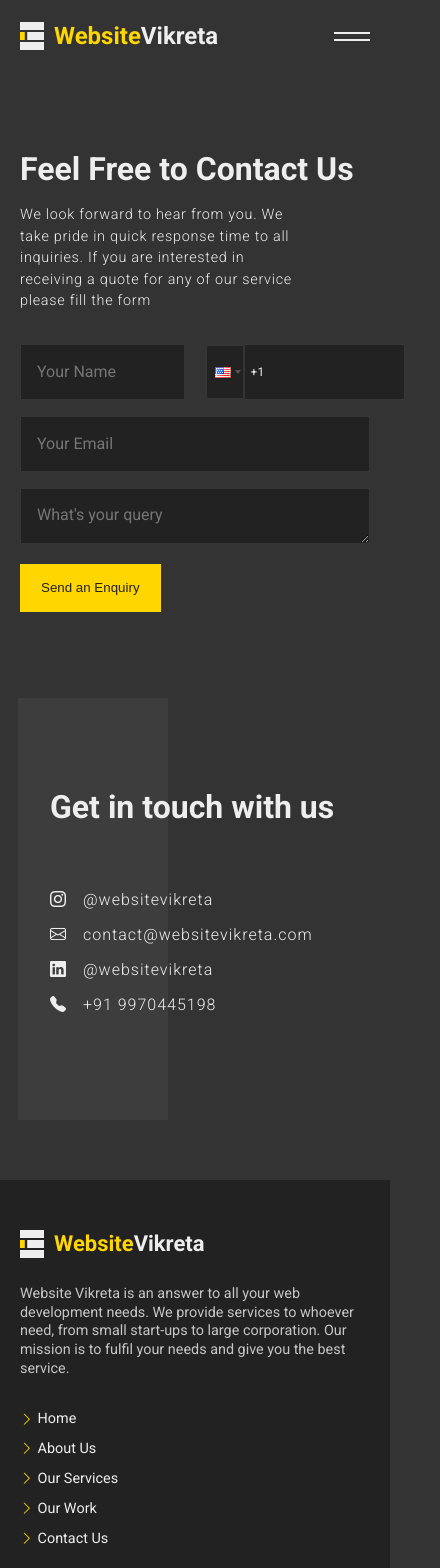
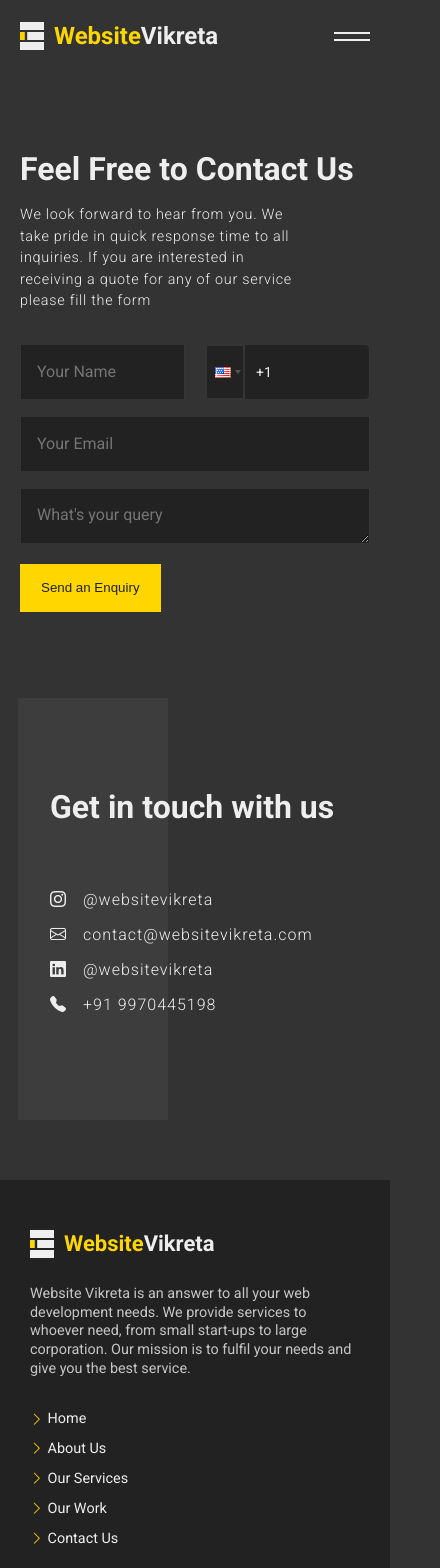
Before and after one commit to website-vikreta/website-vikreta.github.io, a React (Create React App) app: page /contact in a window 390 px wide. Shown: the top 1568 px of the page, 440 px wide, since content can reach past the window. Built offline with nearby package versions, Linux system fonts and the light colour scheme.

Commit message:
Bug: Fixing margin issue

```diff
--- a/src/components/Nav.js
+++ b/src/components/Nav.js
@@ -13,13 +13,16 @@ import LogoIcon from "../assets/LogoIcon.svg";
 
 
 const Nav = () => {
+   const location = useLocation();
 
    const unCheck = () => {
       document.querySelectorAll("#navToggle")[0].checked = false;
    }
+
    const scrollUp = () => {
-      window.scrollTo({ top: 0, left: 0, behavior: 'smooth' })
+      window.scrollTo({ top: 0, left: 0, behavior: 'smooth' });
    }
+
    const handleHomeClick = () => {
       if (location.pathname === "/") {
          scrollUp();
@@ -57,16 +60,15 @@ const Nav = () => {
                   </ul>
                   {/* Social Icons */}
                   <ul className="social-icons">
-                     <li className="social"><a href="https://www.instagram.com/websitevikreta/" target="_BLANK" rel="noreferrer"><i class="bi bi-instagram"></i></a></li>
-                     <li className="social"><a href="https://www.linkedin.com/company/websitevikreta/" target="_BLANK" rel="noreferrer"><i class="bi bi-linkedin"></i></a></li>
+                     <li className="social"><a href="https://www.instagram.com/websitevikreta/" target="_BLANK" rel="noreferrer"><i className="bi bi-instagram"></i></a></li>
+                     <li className="social"><a href="https://www.linkedin.com/company/websitevikreta/" target="_BLANK" rel="noreferrer"><i className="bi bi-linkedin"></i></a></li>
                   </ul>
                </div>
             </div>
          </nav>
          <NavbarCTA />
-
       </header>
-   )
+   );
 }
 
 export default Nav;
--- a/src/styles/partials/_components.scss
+++ b/src/styles/partials/_components.scss
@@ -345,7 +345,9 @@ body.navbar-cta-show .navbar-cta {
       color: $light;
       border: 1px solid map-get($map: $black-colors, $key: light);
       padding-left: 50px;
-      margin:35px;
+      width: 100%;
+      height: 3.5rem;
+
 
    }
 
@@ -364,7 +366,7 @@ body.navbar-cta-show .navbar-cta {
    }
 
    .country-list {
-      background-color: map-get($map: $black-colors, $key: dark);
+      background-color: map-get($map: $black-colors, $key: light);
       color: $light;
    }
 }
--- a/src/styles/partials/_responsive.scss
+++ b/src/styles/partials/_responsive.scss
@@ -1,13 +1,12 @@
-// Existing SCSS with adjustments for PhoneInput component responsiveness
-
-// Global components
+@media screen and (max-width: 1220px) {
+   // global components
    .container {
       max-width: initial;
       width: 100%;
       padding: 0 50px;
    }
 
-// Navigation bar
+   // navigation bar
    .navbar .container {
       padding: 1.5rem 50px;
    }
@@ -18,7 +17,7 @@
       }
    }
 
-// Services
+   // services
    .services .card-wrapper .card {
       max-width: 40%;
       padding-top: 75px;
@@ -28,84 +27,22 @@
       }
    }
 
-// Detailed work
+   // detailed work
    .detailed-work {
       .container {
          padding: 3rem 50px;
       }
    }
-
-// PhoneInput specific styles for consistency
-.react-tel-input {
-   .form-control {
-      width: 100%;
-      height: 3.5rem;
-      border-radius: 0;
-      @include dark-color-bg(dark);
-      border: 1px solid map-get($map: $black-colors, $key: light);
-      color: $light;
-      padding: 1rem;
-      font-size: 1rem;
-      font-family: inherit;
-
-      &:focus {
-         outline: none;
-         border-color: rgba(255, 214, 0, 0.5);
-      }
-   }
-
-   .flag-dropdown, .selected-flag {
-      background-color: map-get($map: $black-colors, $key: dark);
-      border: 1px solid map-get($map: $black-colors, $key: light);
-   }
-
-   .country-list {
-      background-color: map-get($map: $black-colors, $key: dark);
-      color: $light;
-   }
-}
-
-// Media queries for responsiveness
-
-@media screen and (max-width: 1220px) {
-   .container {
-      padding: 0 30px;
-   }
-
-   .navbar .container {
-      padding: 1.5rem 30px;
-   }
-
-   .navbar-cta .close {
-      right: 30px;
-   }
-
-   .services .card-wrapper .card {
-      max-width: 50%;
-      padding-top: 60px;
-
-      img {
-         max-width: 50%;
-      }
-   }
-
-   .detailed-work .container {
-      padding: 3rem 30px;
-   }
-
-   .react-tel-input .form-control {
-      font-size: 0.9rem;
-      padding: 0.8rem;
-   }
 }
 
 @media screen and (max-width: 1100px) {
+   // our work
    .our-work {
-      padding: 100px 0;
+      padding: 120px 0;
    }
 
    .gallery-grid {
-      margin-top: 40px !important;
+      margin-top: 50px !important;
       grid-template-columns: 1fr 1fr 1fr !important;
    }
 
@@ -114,23 +51,22 @@
       gap: 0.5rem;
       align-items: flex-start;
    }
-
-   .react-tel-input .form-control {
-      font-size: 0.8rem;
-      padding: 0.7rem;
-   }
 }
 
 @media screen and (max-width: 992px) {
+   // global styles
    .container {
-      padding: 0 20px;
+      padding: 0 30px;
    }
 
-   .navbar .container {
-      padding: 1.5rem 20px;
+   // navigation bar
+   .navbar {
+      .container {
+         padding: 1.5rem 30px;
       }
 
-   .navbar .toggle-btn {
+      // toggle
+      .toggle-btn {
          display: block;
          width: 40px;
          height: 40px;
@@ -186,7 +122,7 @@
          .social-icons {
             margin-left: initial;
             font-size: 1.5rem;
-         margin: 20px;
+
          }
       }
 
@@ -194,23 +130,24 @@
          width: 100%;
          @include flex-between;
       }
+   }
 
    .navbar-cta {
       top: 5.5rem;
-
       .container {
          flex-direction: column !important;
          gap: 0.25rem;
          padding-inline: 50px;
          text-align: center;
       }
-
       .close {
-         right: 20px;
+         right: 30px;
       }
    }
 
+   // Home Page
    .hero {
+      // .title{}
       .hero-image {
          display: none;
       }
@@ -227,9 +164,10 @@
       }
    }
 
-   .about-us .wrapper {
+   .about-us {
+      .wrapper {
          .right {
-         padding-right: 20px;
+            padding-right: 30px;
             gap: 1.5rem;
          }
 
@@ -241,12 +179,17 @@
             width: 60%;
          }
       }
+   }
 
-   .testimonials .review {
+   .testimonials {
+      .review {
          font-size: 0.9rem !important;
       }
+   }
 
-   .hire-us .right {
+   // /hire-us
+   .hire-us {
+      .right {
          flex-direction: column;
 
          a {
@@ -254,70 +197,54 @@
             text-align: center;
          }
       }
-
+   }
+   // footer
    .footer {
       text-align: center;
       padding: 0;
-
       .container {
-         padding: 3rem 20px 2rem 20px;
+         padding: 3rem 30px 2rem 30px;
          flex-direction: column;
          gap: 2rem;
       }
-
       .left {
          width: 100%;
          text-align: left;
-
          .des {
             font-size: 0.9rem;
          }
       }
-
       .right {
          width: 100%;
-
          .quickLinks {
             text-align: left;
             display: grid;
             grid-template-columns: 1fr;
-
             .link {
                justify-content: flex-start;
             }
 
             gap: 0.8rem;
-
             .icon {
                margin-left: 0;
             }
          }
-
          .social-media {
             justify-content: flex-start;
-
             .icon {
                margin-left: 0;
             }
-
             a {
                margin-right: 20px;
             }
          }
-
          .copyright {
             text-align: left;
-
             .break {
                display: block;
             }
          }
       }
-   }
-
-   .react-tel-input .form-control {
-      font-size: 0.75rem;
-      padding: 0.6rem;
    }
 }
 
@@ -326,7 +253,10 @@
       cursor: initial !important;
    }
 
-   a, button, label, .slick-dots {
+   a,
+   button,
+   label,
+   .slick-dots {
       cursor: pointer !important;
    }
 
@@ -342,19 +272,25 @@
       padding-bottom: 100px;
    }
 
-   .hero .content .title {
+   // hero
+   .hero {
+      .content {
+         .title {
             max-width: 80%;
          }
 
-   .hero .content .para {
+         .para {
             width: 100% !important;
          }
+      }
+   }
 
+   // hireus
    .hire-us {
       text-align: center;
 
       .container {
-         padding: 50px 20px;
+         padding: 50px 30px;
          flex-direction: column;
          gap: 1.5rem;
       }
@@ -372,14 +308,16 @@
       }
    }
 
-   .about-us .numbers {
+   // about us
+   .about-us {
+      .numbers {
          display: grid !important;
          grid-template-columns: 1fr 1fr;
          grid-gap: 5rem 0;
          padding-top: 100px;
       }
 
-   .about-us .wrapper {
+      .wrapper {
          padding: 30px;
          position: relative;
          margin-top: 100px;
@@ -405,8 +343,11 @@
             padding-right: 0;
          }
       }
+   }
 
-   .services .card-wrapper {
+   //services
+   .services {
+      .card-wrapper {
          display: grid;
          grid-template-columns: 1fr 1fr;
          grid-gap: 100px 1rem;
@@ -416,7 +357,7 @@
             max-width: initial;
          }
       }
-
+   }
 
    // faq
    .faq-wrapper {
@@ -621,3 +562,12 @@
       }
    }
 }
+
+@media screen and (max-width: 500px) {
+   .social-icons {
+      margin-top: 20px;
+
+   }
+
+
+}
```
Lines whose indentation alone changed are shown as unchanged.
